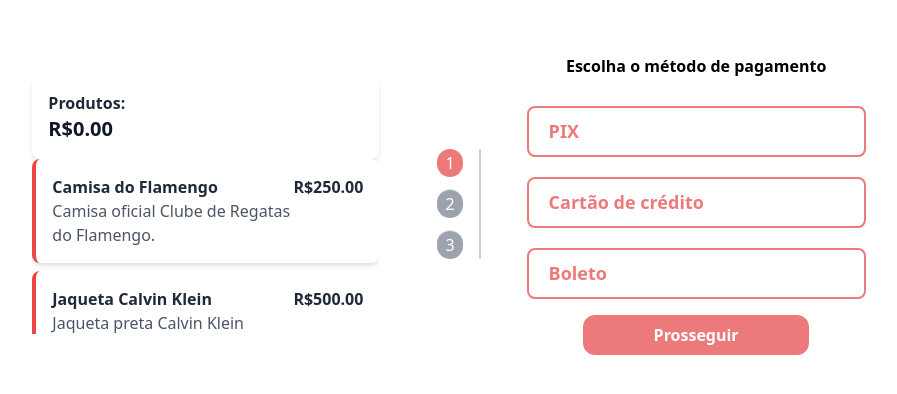
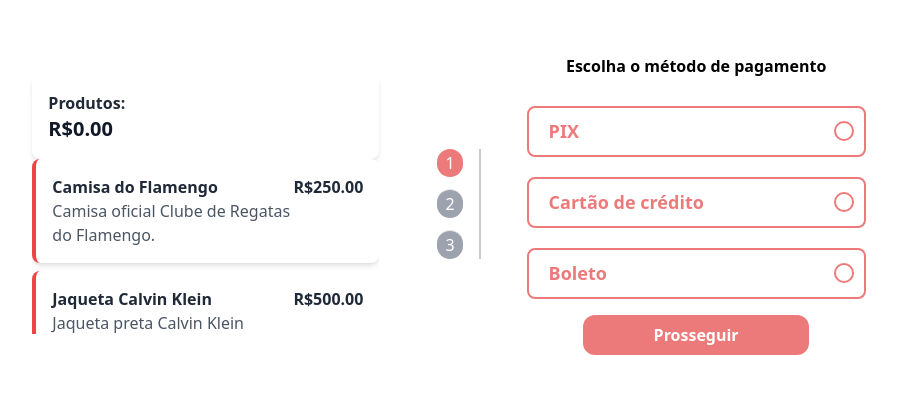
Before and after one commit to andre26z/cart, a Nuxt app: page / in a window 1280 px wide. Shown: the part 196-590 px from the top of the page, without its empty margins (191-1088 px from the left). Built offline with nearby package versions, Linux system fonts and the light colour scheme.

Commit message:
v1.1 - botoes nos botoes

```diff
--- a/components/Payment.vue
+++ b/components/Payment.vue
@@ -64,9 +64,27 @@ const emitProceed = () => {
   text-align: left;
   transition: background-color 0.3s, color 0.3s;
   font-weight: bold;
+
   font-size: large;
+  position: relative;
+}
+.payment-button::after {
+  content: '';
+  display: block;
+  width: 20px;
+  height: 20px;
+  border: 2px solid #ed7a7a;
+  background-color: white;
+  border-radius: 50%;
+  position: absolute;
+  right: 10px;
+  top: 50%;
+  transform: translateY(-50%);
 }
 
+.payment-button.selected::after {
+  opacity: 1;
+}
 .payment-button.selected {
   background-color: #ed7a7a;
   color: white;
```
Also changed, not shown: 1 other file (tests, documents, lock files or other folders).
